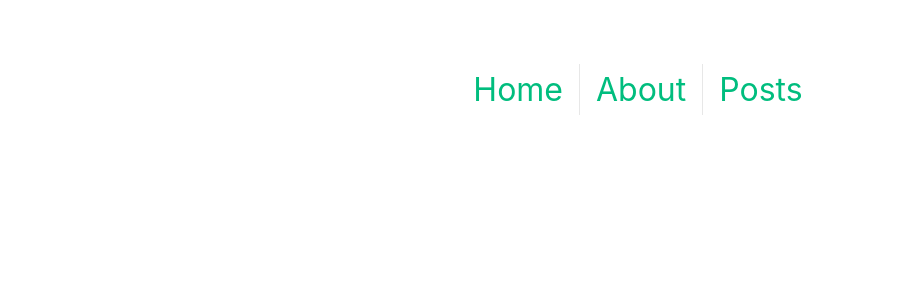
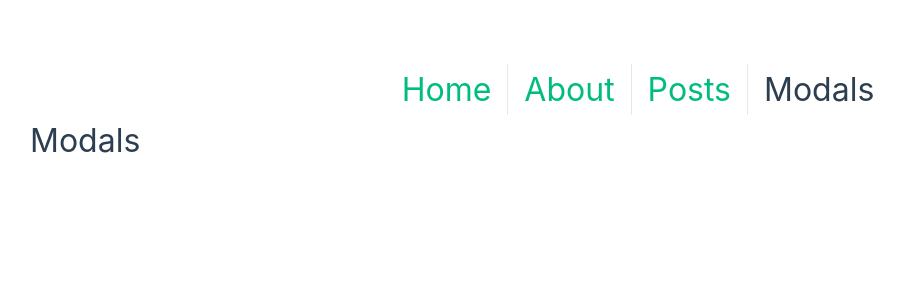
Before and after one commit to robots4life/vue-capi-basics, a Vue app: page /modals in a window 1280 px wide. Before the commit this address had no page. Shown: the top 300 px of the page, without its empty margins (2-906 px from the left). Built offline with nearby package versions, Linux system fonts and the light colour scheme.

Commit message:
setup ModalsView and Route

```diff
--- a/src/App.vue
+++ b/src/App.vue
@@ -3,6 +3,7 @@
 		<RouterLink to="/">Home</RouterLink>
 		<RouterLink to="/about">About</RouterLink>
 		<RouterLink to="/posts">Posts</RouterLink>
+		<RouterLink to="/modals">Modals</RouterLink>
 	</nav>
 	<RouterView />
 </template>
--- a/src/router/index.js
+++ b/src/router/index.js
@@ -26,6 +26,11 @@ const router = createRouter({
 			path: '/post/:id',
 			name: 'post',
 			component: () => import('../views/PostDetailView.vue')
+		},
+		{
+			path: '/modals',
+			name: 'modals',
+			component: () => import('../views/ModalsView.vue')
 		}
 	]
 });
--- /dev/null
+++ b/src/views/ModalsView.vue
@@ -0,0 +1,5 @@
+<template>
+	<div class="modals">
+		<h1>Modals</h1>
+	</div>
+</template>
```
Also changed, not shown: 1 other file (tests, documents, lock files or other folders).
